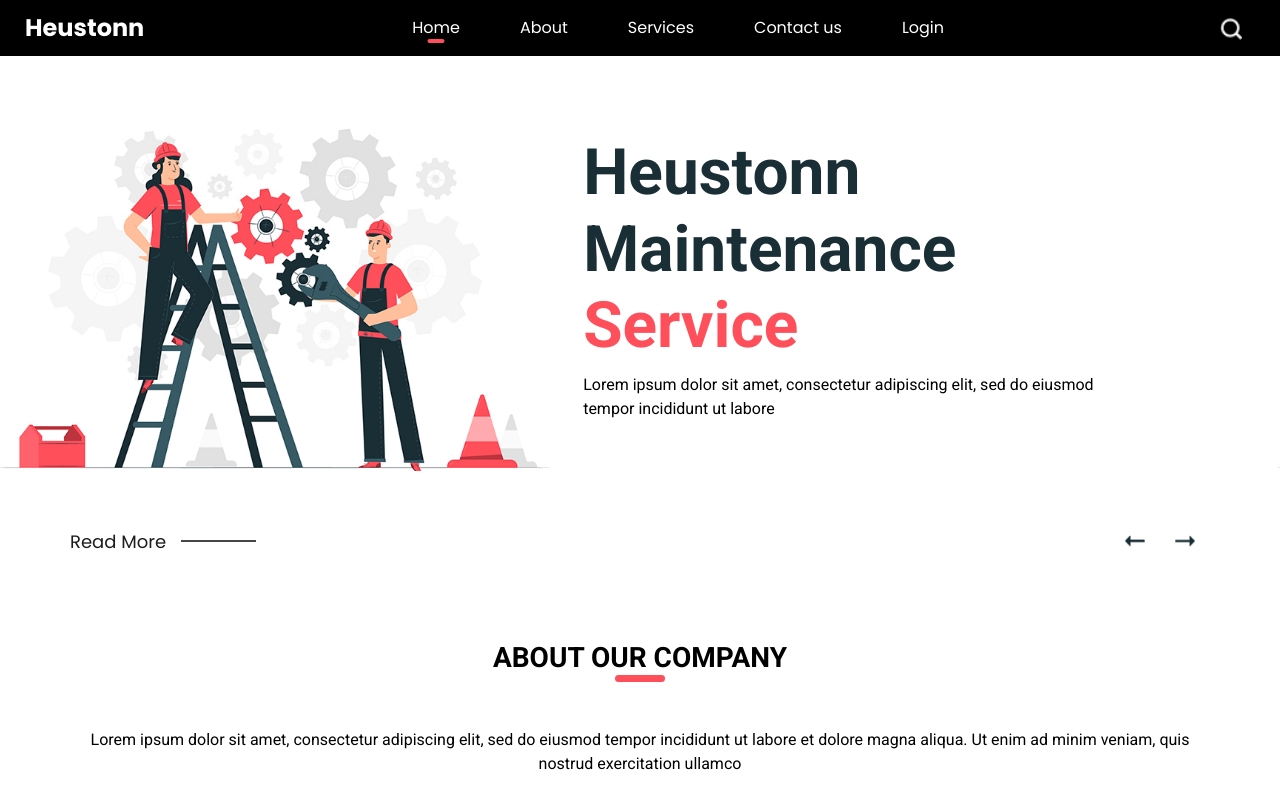
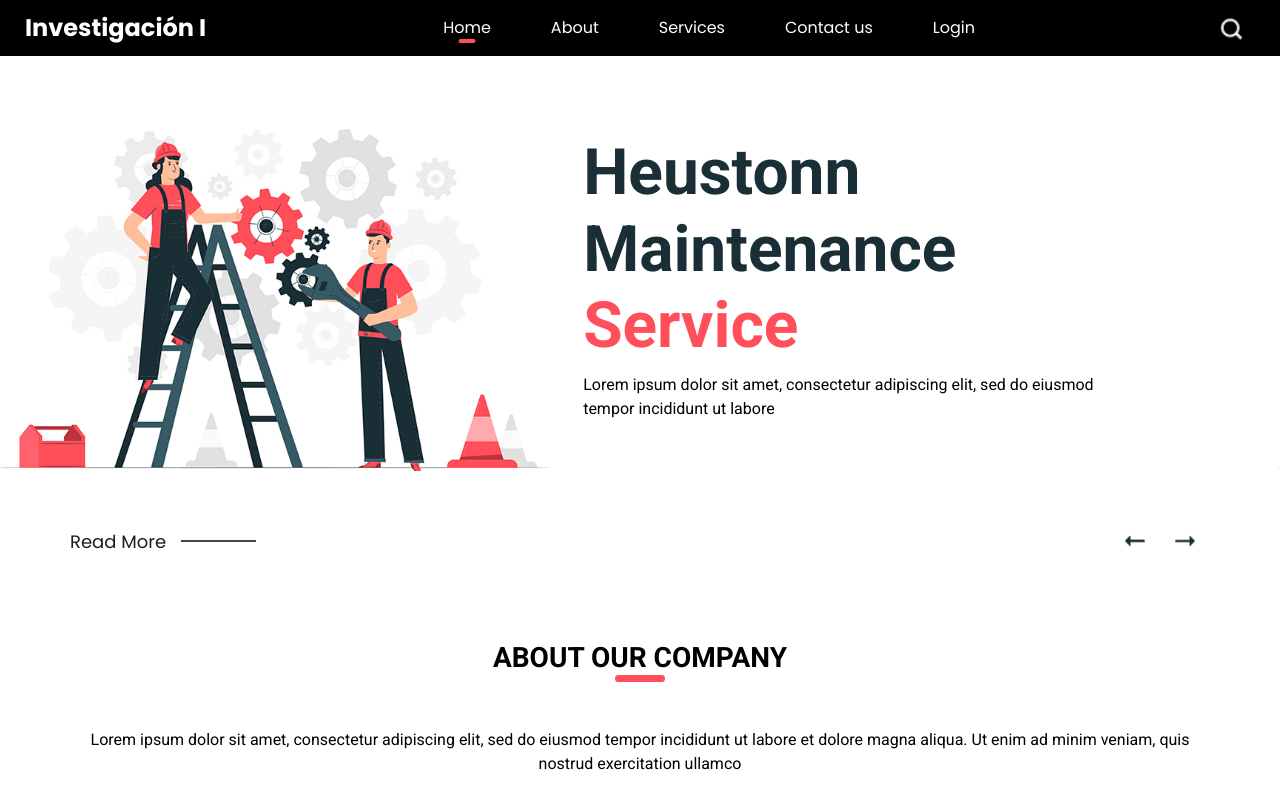
Before and after one commit to practicacomponentes/Practica_GituHub_Azure, a plain HTML site: page index.html in a window 1280 px wide. Shown: the top 800 px of the page. Drawn offline with nearby package versions, Linux system fonts and the light colour scheme.

Commit message:
Update index.html

```diff
--- a/index.html
+++ b/index.html
@@ -37,7 +37,7 @@
         <nav class="navbar navbar-expand-lg custom_nav-container ">
           <a class="navbar-brand" href="index.html">
             <span>
-              Heustonn
+              Investigación I
             </span>
           </a>
           <button class="navbar-toggler ml-auto" type="button" data-toggle="collapse"
```
